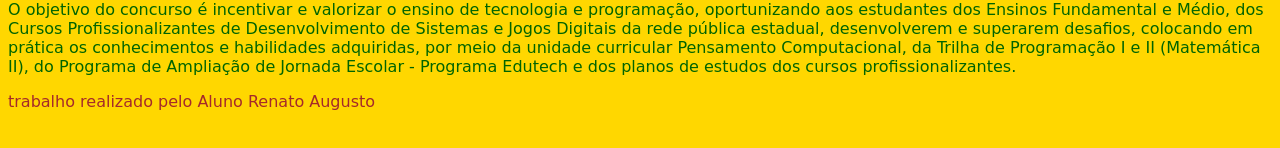
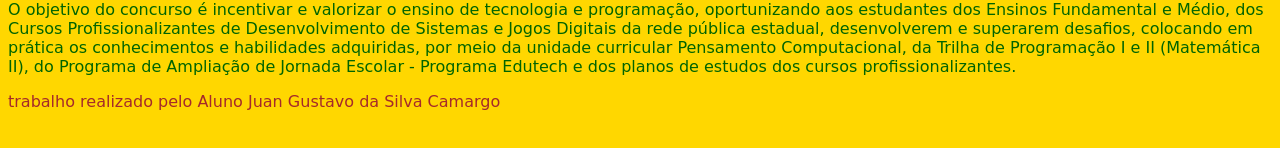
Before and after one commit to BoyMaromba/Agrinho, a plain HTML site: page index.html in a window 1280 px wide. Shown: the part 638-786 px from the top of the page. Drawn offline with Linux system fonts and the light colour scheme.

Commit message:
Colocando meu nome

```diff
--- a/index.html
+++ b/index.html
@@ -29,7 +29,7 @@ Escolar - Programa Edutech e dos planos de estudos dos cursos profissionalizante
         </section>
     </main>
     <footer>
-        <p>trabalho realizado pelo Aluno Renato Augusto </p>
+        <p>trabalho realizado pelo Aluno Juan Gustavo da Silva Camargo </p>
 
     </footer>
 
```
